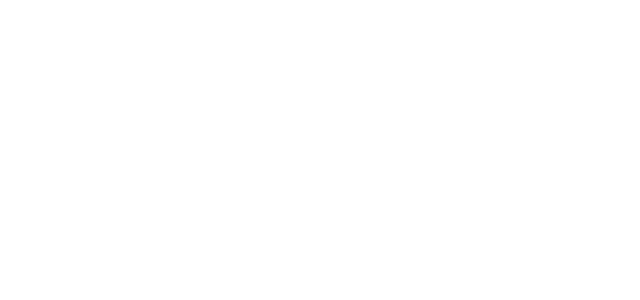
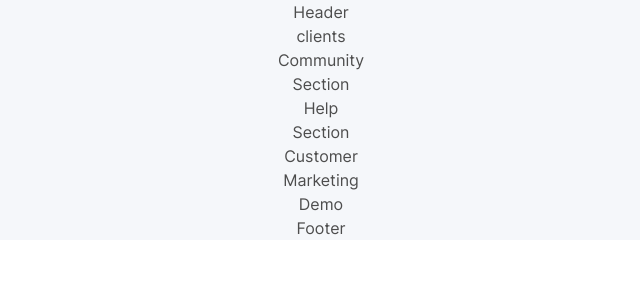
Before and after one commit to hhznmrnayeri/landingReact1, a React (Create React App) app: page / in a window 1280 px wide. Shown: the top 300 px of the page, without its empty margins (319-959 px from the left). Built offline with nearby package versions, Linux system fonts and the light colour scheme.

Commit message:
create folder components

```diff
--- a/src/App.js
+++ b/src/App.js
@@ -1,8 +1,26 @@
 import './App.css';
-
+import Header from './components/Header/Header'
+import Clients from './components/clients/clients'
+import Community from './components/community/Community'
+import Section from './components/section/Section'
+import Help from './components/help/Help';
+import Customer from './components/customer/Customer';
+import Marketing from './components/marketing/Marketing';
+import Demo from './components/demo/Demo';
+import Footer from './components/Footer/Footer';
 function App() {
   return (
     <div className="App bg-neutral-silver text-neutral-d-gray font-inter">
+      <Header></Header>
+      <Clients></Clients>
+      <Community></Community>
+      <Section></Section>
+      <Help></Help>
+      <Section></Section>
+      <Customer></Customer>
+      <Marketing></Marketing>
+      <Demo></Demo>
+      <Footer></Footer>
     </div>
   );
 }
--- /dev/null
+++ b/src/components/Footer/Footer.js
@@ -0,0 +1,7 @@
+import React from 'react'
+
+export default function Footer() {
+  return (
+    <div>Footer</div>
+  )
+}
--- /dev/null
+++ b/src/components/Header/Header.js
@@ -0,0 +1,7 @@
+import React from 'react'
+
+export default function Header() {
+  return (
+    <div>Header</div>
+  )
+}
--- /dev/null
+++ b/src/components/clients/clients.js
@@ -0,0 +1,7 @@
+import React from 'react'
+
+export default function clients() {
+  return (
+    <div>clients</div>
+  )
+}
--- /dev/null
+++ b/src/components/community/Community.js
@@ -0,0 +1,7 @@
+import React from 'react'
+
+export default function Community() {
+  return (
+    <div>Community</div>
+  )
+}
--- /dev/null
+++ b/src/components/customer/Customer.js
@@ -0,0 +1,7 @@
+import React from 'react'
+
+export default function Customer() {
+  return (
+    <div>Customer</div>
+  )
+}
--- /dev/null
+++ b/src/components/demo/Demo.js
@@ -0,0 +1,7 @@
+import React from 'react'
+
+export default function Demo() {
+  return (
+    <div>Demo</div>
+  )
+}
--- /dev/null
+++ b/src/components/help/Help.js
@@ -0,0 +1,7 @@
+import React from 'react'
+
+export default function Help() {
+  return (
+    <div>Help</div>
+  )
+}
--- /dev/null
+++ b/src/components/marketing/Marketing.js
@@ -0,0 +1,7 @@
+import React from 'react'
+
+export default function Marketing() {
+  return (
+    <div>Marketing</div>
+  )
+}
--- /dev/null
+++ b/src/components/section/Section.js
@@ -0,0 +1,7 @@
+import React from 'react'
+
+export default function Section() {
+  return (
+    <div>Section</div>
+  )
+}
```
